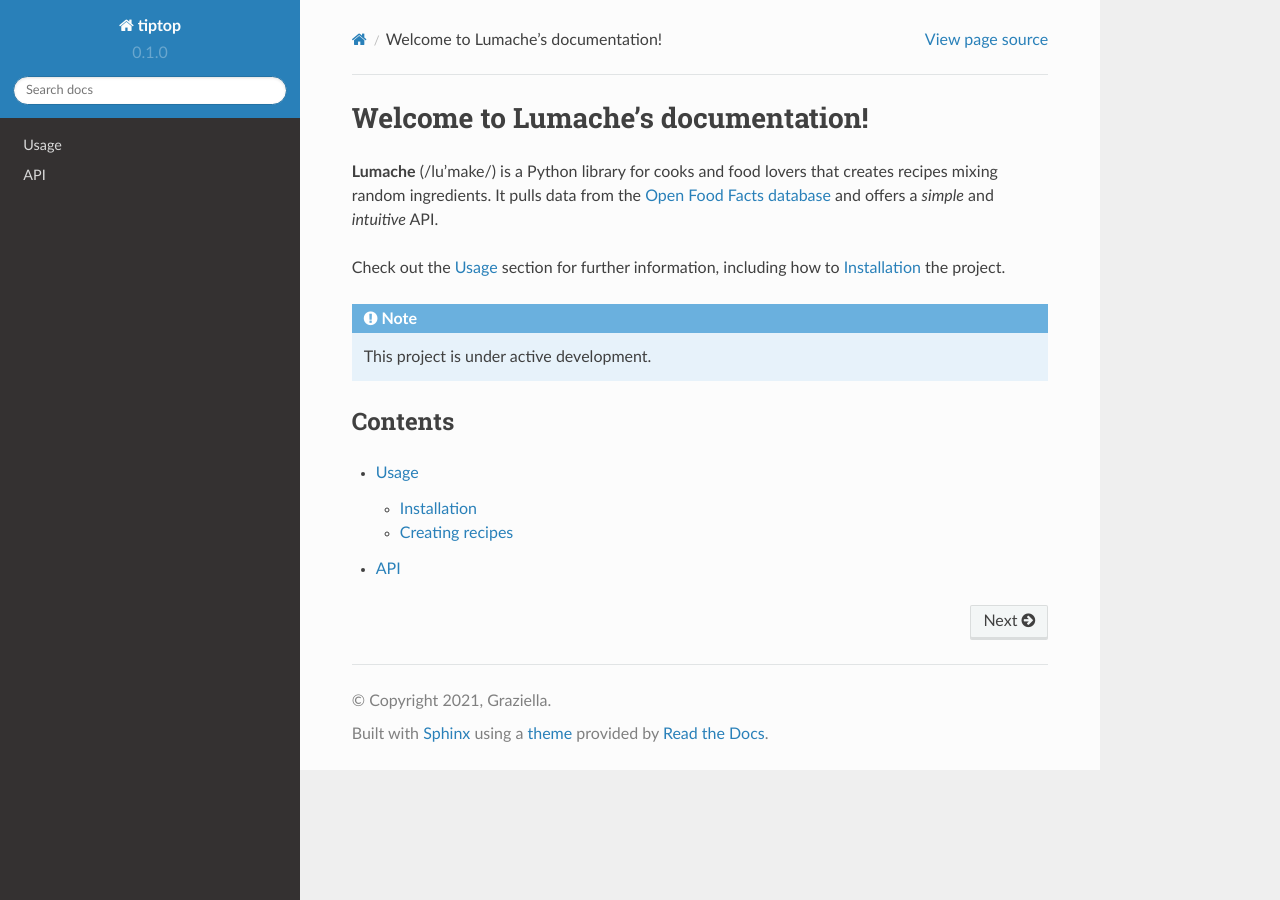
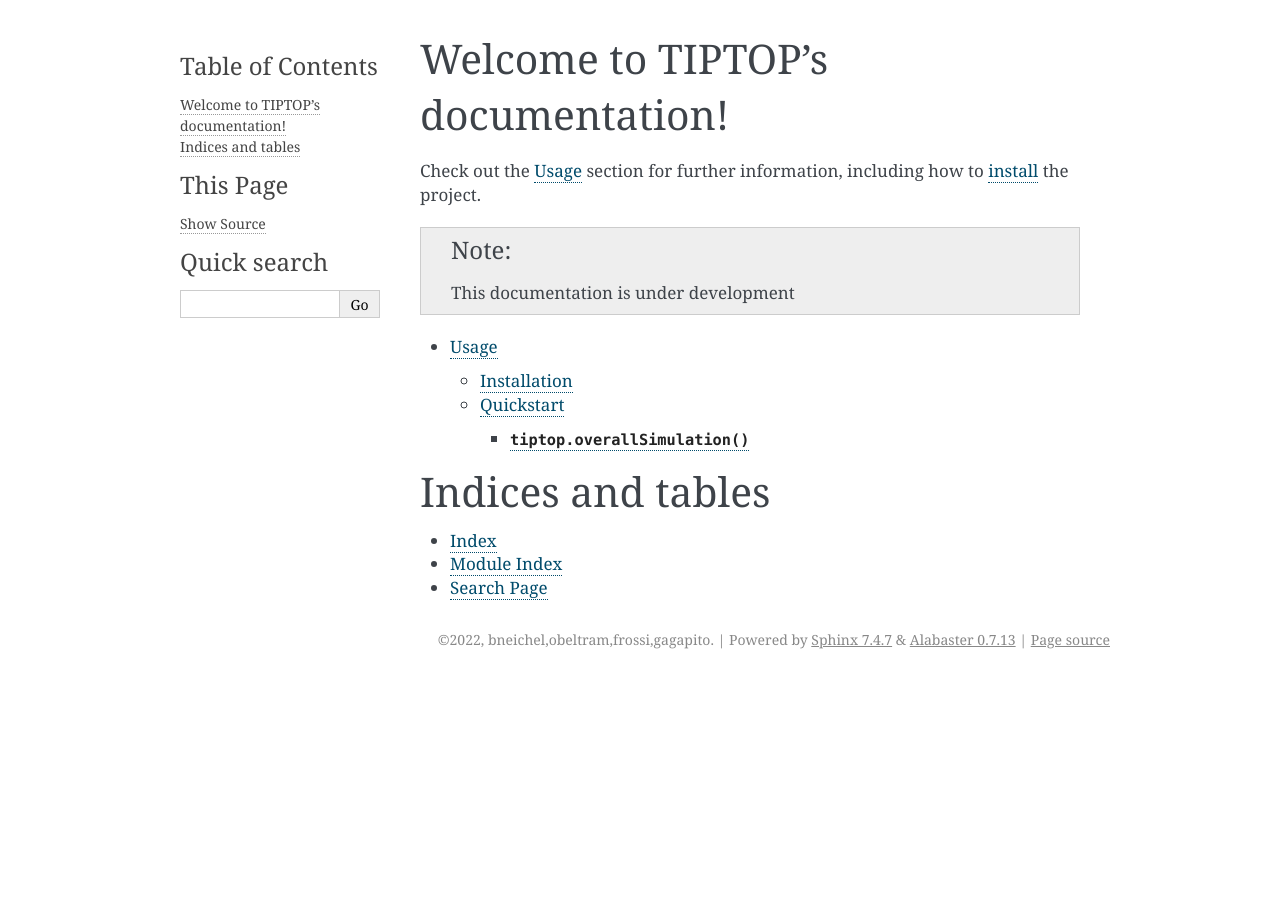
Before and after one commit to astro-tiptop/TIPTOP, a Sphinx documentation site: the page built from docs/source/index.rst, in a window 1280 px wide. Built offline with Sphinx 7.4.7, drawn with Linux system fonts in a browser that asks for light colours.

Commit message:
getting started with sphinx

```diff
--- a/README.rst
+++ /dev/null
@@ -1 +0,0 @@
-#TIPTOP
--- a/docs/source/api.rst
+++ /dev/null
@@ -1,7 +0,0 @@
-API
-===
-
-.. autosummary::
-   :toctree: generated
-
-   lumache
--- a/docs/source/conf.py
+++ b/docs/source/conf.py
@@ -1,35 +1,55 @@
 # Configuration file for the Sphinx documentation builder.
+#
+# This file only contains a selection of the most common options. For a full
+# list see the documentation:
+# https://www.sphinx-doc.org/en/master/usage/configuration.html
 
-# -- Project information
+# -- Path setup --------------------------------------------------------------
 
-project = 'tiptop'
-copyright = '2021, Graziella'
-author = 'Graziella'
+# If extensions (or modules to document with autodoc) are in another directory,
+# add these directories to sys.path here. If the directory is relative to the
+# documentation root, use os.path.abspath to make it absolute, like shown here.
+#
+# import os
+# import sys
+# sys.path.insert(0, os.path.abspath('.'))
 
+
+# -- Project information -----------------------------------------------------
+
+project = 'TIPTOP'
+copyright = '2022, bneichel,obeltram,frossi,gagapito'
+author = 'bneichel,obeltram,frossi,gagapito'
+
+# The full version, including alpha/beta/rc tags
 release = '0.1'
-version = '0.1.0'
 
-# -- General configuration
 
+# -- General configuration ---------------------------------------------------
+
+# Add any Sphinx extension module names here, as strings. They can be
+# extensions coming with Sphinx (named 'sphinx.ext.*') or your custom
+# ones.
 extensions = [
-    'sphinx.ext.duration',
-    'sphinx.ext.doctest',
-    'sphinx.ext.autodoc',
-    'sphinx.ext.autosummary',
-    'sphinx.ext.intersphinx',
 ]
 
-intersphinx_mapping = {
-    'python': ('https://docs.python.org/3/', None),
-    'sphinx': ('https://www.sphinx-doc.org/en/master/', None),
-}
-intersphinx_disabled_domains = ['std']
-
+# Add any paths that contain templates here, relative to this directory.
 templates_path = ['_templates']
 
-# -- Options for HTML output
+# List of patterns, relative to source directory, that match files and
+# directories to ignore when looking for source files.
+# This pattern also affects html_static_path and html_extra_path.
+exclude_patterns = []
 
-html_theme = 'sphinx_rtd_theme'
 
-# -- Options for EPUB output
-epub_show_urls = 'footnote'
+# -- Options for HTML output -------------------------------------------------
+
+# The theme to use for HTML and HTML Help pages.  See the documentation for
+# a list of builtin themes.
+#
+html_theme = 'alabaster'
+
+# Add any paths that contain custom static files (such as style sheets) here,
+# relative to this directory. They are copied after the builtin static files,
+# so a file named "default.css" will overwrite the builtin "default.css".
+html_static_path = ['_static']
--- a/docs/source/index.rst
+++ b/docs/source/index.rst
@@ -1,22 +1,31 @@
-Welcome to Lumache's documentation!
-===================================
+.. TIPTOP documentation master file, created by
+   sphinx-quickstart on Wed May 18 15:52:23 2022.
+   You can adapt this file completely to your liking, but it should at least
+   contain the root `toctree` directive.
 
-**Lumache** (/lu'make/) is a Python library for cooks and food lovers
-that creates recipes mixing random ingredients.
-It pulls data from the `Open Food Facts database <https://world.openfoodfacts.org/>`_
-and offers a *simple* and *intuitive* API.
 
-Check out the :doc:`usage` section for further information, including
-how to :ref:`installation` the project.
+
+Welcome to TIPTOP's documentation!
+==================================
+
+Check out the :doc:`usage` section for further information, including how to
+:ref:`install <installation>` the project.
 
 .. note::
 
-   This project is under active development.
+   This documentation is under development
 
-Contents
---------
+
 
 .. toctree::
 
    usage
-   api
+
+
+
+Indices and tables
+==================
+
+* :ref:`genindex`
+* :ref:`modindex`
+* :ref:`search`
```
Also changed, not shown: docs/source/usage.rst (+13 -18 lines), lumache.py (deleted, +0 -23 lines), pyproject.toml (deleted, +0 -8 lines), docs/requirements.txt (deleted), 2 other files.
